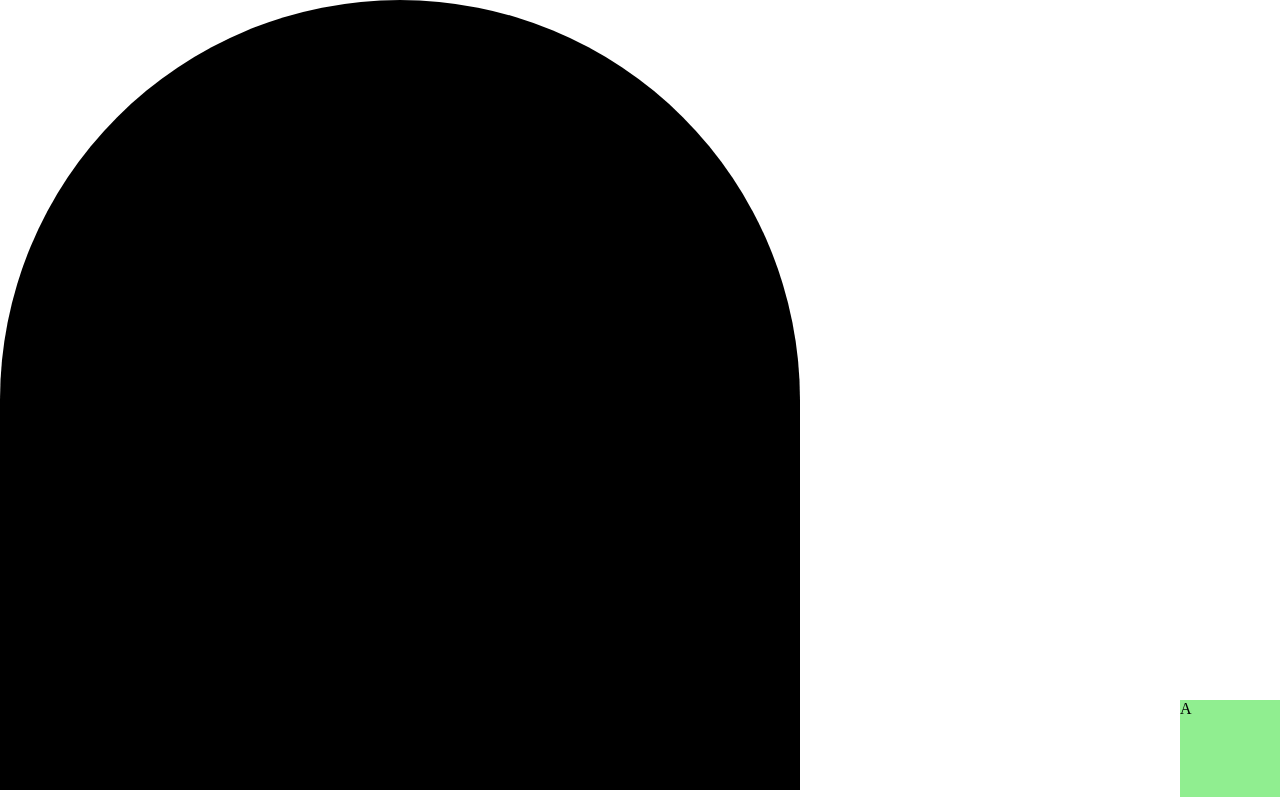
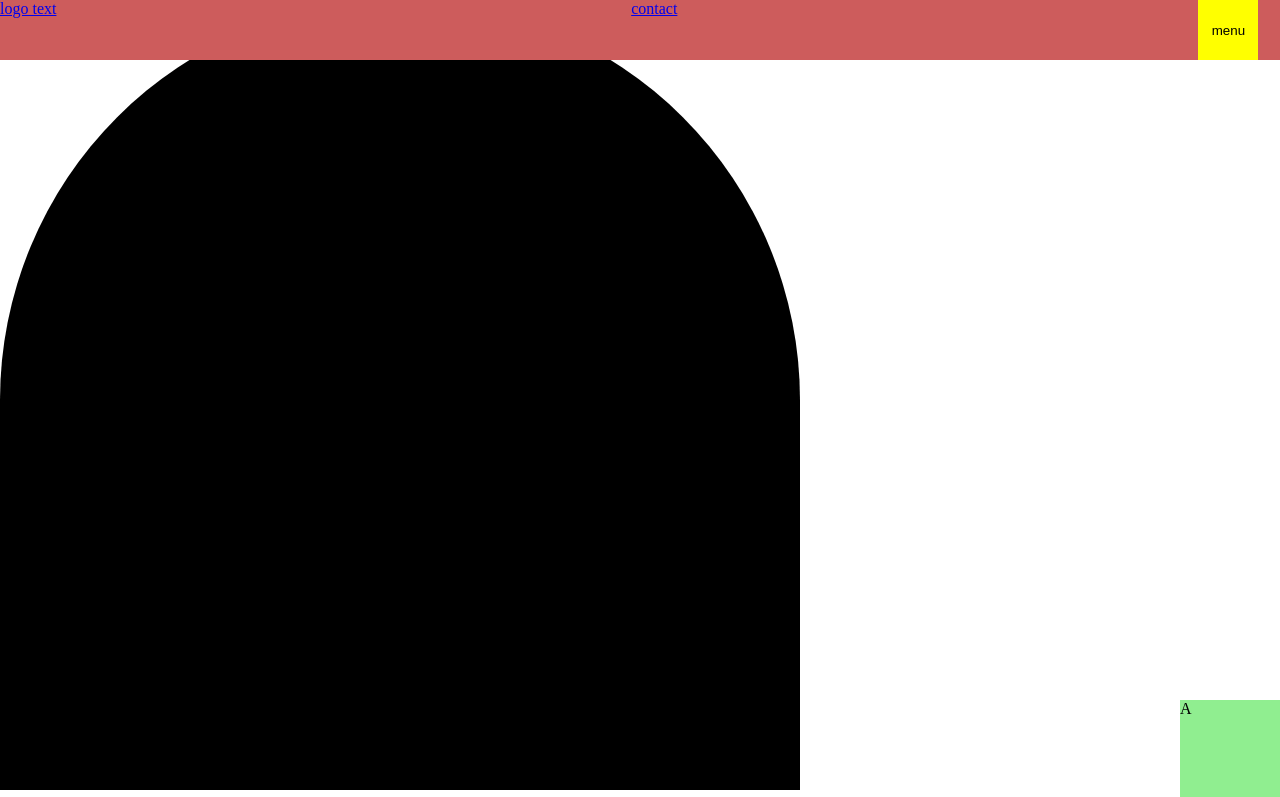
Before and after one commit to kvcsPat/w3-practice, a plain HTML site: page frontend/index.html in a window 1280 px wide. Shown: the top 797 px of the page. Drawn offline with Linux system fonts and the light colour scheme.

Commit message:
2022.04.12.

```diff
--- a/frontend/index.html
+++ b/frontend/index.html
@@ -10,6 +10,13 @@
 
 </head>
 <body>
+	<header>
+		<a href="/" id="logo" >logo text</a>
+		<nav>
+		<a href="#contact">contact</a>
+		<button>menu</button>
+		</nav>
+	</header>
 	<div class="first"></div>
 	<div>
 		<div>
--- a/frontend/style.css
+++ b/frontend/style.css
@@ -1,6 +1,49 @@
-body {
+body,
+body *{
     padding: 0;
     margin: 0;
+
+    box-sizing: border-box;
+}
+
+header {
+    position: fixed;
+    top: 0;
+    left: 0;
+    width: 100%;
+    height: 60px;
+
+    background-color: indianred;
+
+    z-index: 100;
+}
+
+header nav {
+    position: relative;
+}
+
+#logo,
+header nav {
+    display: inline-block;
+    width: 49%;
+    height: 100%;
+}
+
+header nav a {
+    display: block;
+    width: 100px;
+    height: 100%;
+}
+
+header nav button {
+    position: absolute;
+    width: 60px;
+    height: 60px;
+    top: 0;
+    right: 0;
+
+    border: none;
+    background-color: yellow;
 }
 
 div {
```
